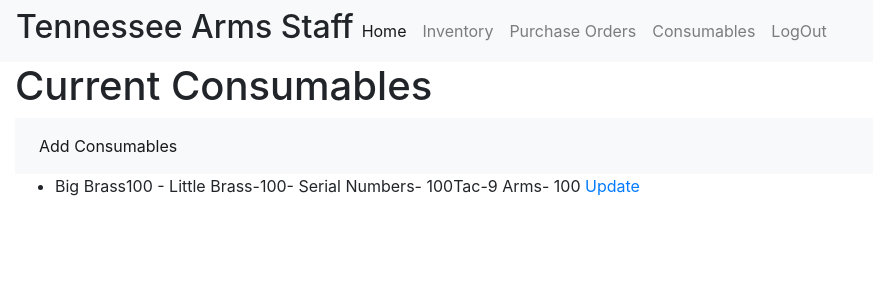
After one commit to daveroberts0321/tnarmsinv, a Django app: page /staff/consumables in a window 1280 px wide. The commit adds this page. Shown: the top 300 px of the page, without its empty margins (0-873 px from the left). Run offline with Django 3.2, Linux system fonts and the light colour scheme; data comes from the database, SQL or seed files in the repository; both versions use the stored data as it was after the commit; some libraries are stand-ins or nearby versions.

Commit message:
almost complete tnainventory 202003031417

```diff
--- a/inventory/admin.py
+++ b/inventory/admin.py
@@ -1,10 +1,11 @@
 from django.contrib import admin
 from django.contrib.auth import get_user_model
 from django.contrib.auth.admin import UserAdmin
-from .models import Inventory
+from .models import Inventory, Orders
 
 
 
 
 # Register your models here.
 admin.site.register(Inventory)
+admin.site.register(Orders)
--- a/inventory/models.py
+++ b/inventory/models.py
@@ -2,6 +2,7 @@ import uuid
 from django.db import models
 from django.urls import reverse, reverse_lazy
 from django.utils.text import slugify
+from django.utils import timezone
 import datetime
 
 
@@ -34,3 +35,34 @@ class Inventory(models.Model):
 
     def __str__(self):
         return f'{self.typemodel} - {self.color} - {self.instock}'
+
+class Orders(models.Model):
+    '''purchase orders and consumables list'''
+
+    orderamount = models.PositiveIntegerField()
+    typemodel = models.CharField(max_length=50, default = '80', choices = TYPE)
+    color = models.CharField(max_length=50, choices = COLOR, default = 'BLK')
+    date = models.DateTimeField(default = timezone.now)
+
+    def get_absolute_url(self):
+        return reverse('orders-detail', kwargs={'pk': self.pk})
+
+
+
+    def __str__(self):
+        return f" {self.date} Model: {self.typemodel}, Color: {self.color}, Amount: {self.orderamount}"
+
+class Consumables(models.Model):
+    '''brass and other consumables'''
+    bigbrass = models.PositiveIntegerField()
+    littlebrass = models.PositiveIntegerField()
+    sernum = models.PositiveIntegerField()
+    tac9arm = models.PositiveIntegerField()
+
+    def get_absolute_url(self):
+        return reverse('orders-detail', kwargs={'pk': self.pk})
+
+
+
+    def __str__(self):
+        return f" Big Brass{self.bigbrass} Little Brass: {self.littlebrass}, Ser#: {self.sernum}, Tac9 Arm: {self.tac9arm}"
--- a/inventory/views.py
+++ b/inventory/views.py
@@ -5,8 +5,8 @@ from django.views.generic.edit import CreateView, UpdateView
 from django.utils import timezone
 from django.views.generic.detail import DetailView
 from django.views.generic.list import ListView
-from . models import Inventory
-from . forms import AddInv
+from . models import Inventory, Orders, Consumables
+from . forms import AddInv, AddOrders, AddConsumables
 
 
 # Create your views here.
@@ -23,12 +23,40 @@ class AddInvView(CreateView):
     template_name = 'addinv_form.html'
     success_url = 'list'
 
+class AddOrderView(CreateView):
+    model = Orders
+    fields = '__all__'
+    query_pk_and_slug = True
+    template_name = 'addorders_form.html'
+    success_url = 'orders'
+
+class AddConsumables(CreateView):
+    model = Consumables
+    fields = '__all__'
+    query_pk_and_slug = True
+    template_name = 'addconsumables_form.html'
+    success_url = 'consumables'
+
 class UpdateInvView(UpdateView):
     model = Inventory
     success_url = 'list'
     template_name = 'invupdate.html'
     fields = '__all__'
     context_object_name = 'inv'
+
+class UpdateOrderView(UpdateView):
+    model = Orders
+    success_url = 'orderlist'
+    template_name = 'orderupdate.html'
+    fields = '__all__'
+    context_object_name = 'orders'
+
+class UpdateConsumables(UpdateView):
+    model = Consumables
+    success_url = 'consumableslist'
+    template_name = 'consumablesupdate.html'
+    fields = '__all__'
+    context_object_name = 'objects'
 
 
 class InvListView(ListView):
@@ -45,3 +73,13 @@ class StaffListView(ListView):
     model = Inventory
     paginate_by = 10  # if pagination is desired
     template_name = "staff_list.html"
+
+class OrderListView(ListView):
+    model = Orders
+    paginate_by =10
+    template_name = "orders_list.html"
+
+class ConsumablesView(ListView):
+    model = Consumables
+    paginate_by =10
+    template_name = "consumables_list.html"
--- /dev/null
+++ b/templates/consumables_list.html
@@ -0,0 +1,20 @@
+{% extends 'staffbase.html' %}
+{% block bodyblock %}
+<div class="container-fluid">
+    <h1>Current Consumables</h1>
+    <nav class="navbar navbar-expand navbar-light bg-light">
+        <div class="nav navbar-nav">
+            <a class="nav-item nav-link active" href="{% url 'addconsumables' %}">Add Consumables <span class="sr-only">(current)</span></a>
+
+        </div>
+    </nav>
+<ul>
+{% for objects in object_list %}
+   <li><p>Big Brass{{ objects.bigbrass }} - Little Brass-{{ objects.littlebrass  }}- Serial Numbers- {{ objects.sernum }}Tac-9 Arms- {{objects.tac9arm}} <a href="{% url 'updateconsumables' pk=objects.pk %} ">  Update</a></li>
+
+{% empty %}
+    <li><h4> No consumables listed </h4>
+{% endfor %}
+</ul>
+</div>
+{% endblock %}
--- a/templates/staffbase.html
+++ b/templates/staffbase.html
@@ -15,8 +15,8 @@
         <div class="nav navbar-nav">
             <a class="nav-item nav-link active" href="{% url 'staff' %}">Home <span class="sr-only">(current)</span></a>
             <a class="nav-item nav-link" href="{% url 'stafflist' %}">Inventory</a>
-            <a class="nav-item nav-link" href="#">Purchase Orders</a>
-            <a class="nav-item nav-link" href="#">Consumables</a>
+            <a class="nav-item nav-link" href="{% url 'orderlist' %}">Purchase Orders</a>
+            <a class="nav-item nav-link" href="{% url 'consumableslist' %}">Consumables</a>
             <a class="nav-item nav-link" href="{% url 'logout' %}">LogOut</a>
         </div>
     </nav>
--- a/tnainventory/settings.py
+++ b/tnainventory/settings.py
@@ -16,7 +16,7 @@ MEDIA_DIR = os.path.join(BASE_DIR, 'media')
 SECRET_KEY = ')gl^isdg-(jv&n%(!!#8pl@_ucp7oie&g+mc@_l0%px5mb8n2v'
 
 # SECURITY WARNING: don't run with debug turned on in production!
-DEBUG = False
+DEBUG = True
 LOGIN_REDIRECT_URL = 'staff'
 LOGOUT_REDIRECT_URL = 'index'
 ALLOWED_HOSTS = [
--- a/tnainventory/urls.py
+++ b/tnainventory/urls.py
@@ -1,7 +1,9 @@
 
 from django.contrib import admin
 from django.urls import path, include
-from inventory.views import Index, InvListView, StaffIndex, StaffListView, AddInvView, UpdateInvView
+from inventory.views import (Index, InvListView, StaffIndex,
+StaffListView, AddInvView, UpdateInvView, OrderListView, AddOrderView, UpdateOrderView,
+OrderListView, AddConsumables, ConsumablesView, UpdateConsumables)
 
 
 
@@ -11,8 +13,14 @@ urlpatterns = [
     path('inventory', InvListView.as_view(), name = 'inventory'),
     path('staff', StaffIndex.as_view(), name = 'staff'),
     path('staff/list', StaffListView.as_view(), name = 'stafflist'),
+    path('staff/orders', OrderListView.as_view(), name = 'orderlist'),
+    path('staff/consumables', ConsumablesView.as_view(), name = 'consumableslist'),
     path('staff/addinv', AddInvView.as_view(), name = 'addinv'),
+    path('staff/addorder', AddOrderView.as_view(), name = 'addorder'),
+    path('staff/addconsumables', AddConsumables.as_view(), name = 'addconsumables'),
     path('staff/invupdate-<int:pk>', UpdateInvView.as_view(), name = 'updateinv'),
-    path('login/', include('login.urls')), # new
-    path('login/', include('django.contrib.auth.urls')), # new
+    path('staff/updateorder-<int:pk>', UpdateOrderView.as_view(), name = 'updateorder'),
+    path('staff/updateconsumables-<int:pk>', UpdateConsumables.as_view(), name = 'updateconsumables'),
+    path('login/', include('login.urls')),
+    path('login/', include('django.contrib.auth.urls')),
 ]
```
Also changed, not shown: inventory/forms.py (+13 -1 lines), templates/addconsumables_form.html (added, +14 -0 lines), templates/addorders_form.html (added, +14 -0 lines), templates/consumablesupdate.html (added, +10 -0 lines), templates/orders_list.html (added, +23 -0 lines), templates/orderupdate.html (added, +11 -0 lines), db.sqlite3, inventory/migrations/0003_orders.py (added), inventory/migrations/0004_auto_20200303_1411.py (added).
